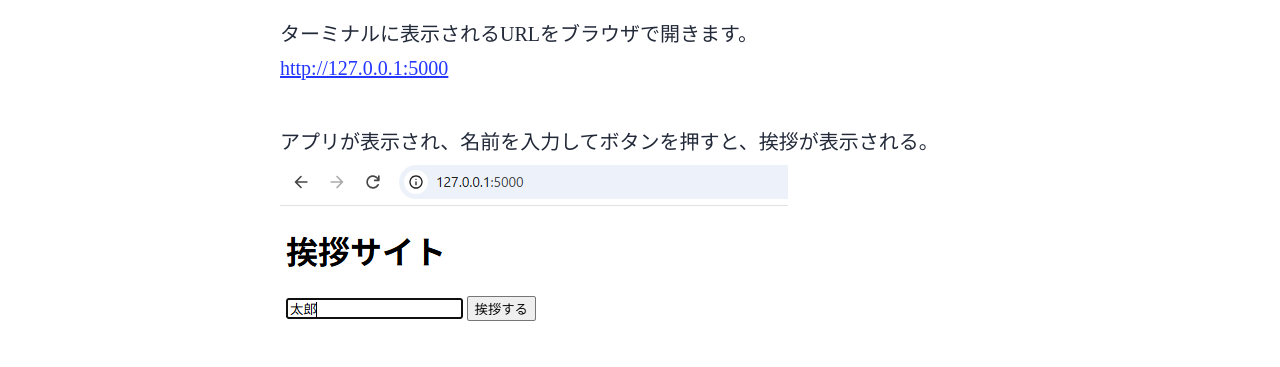
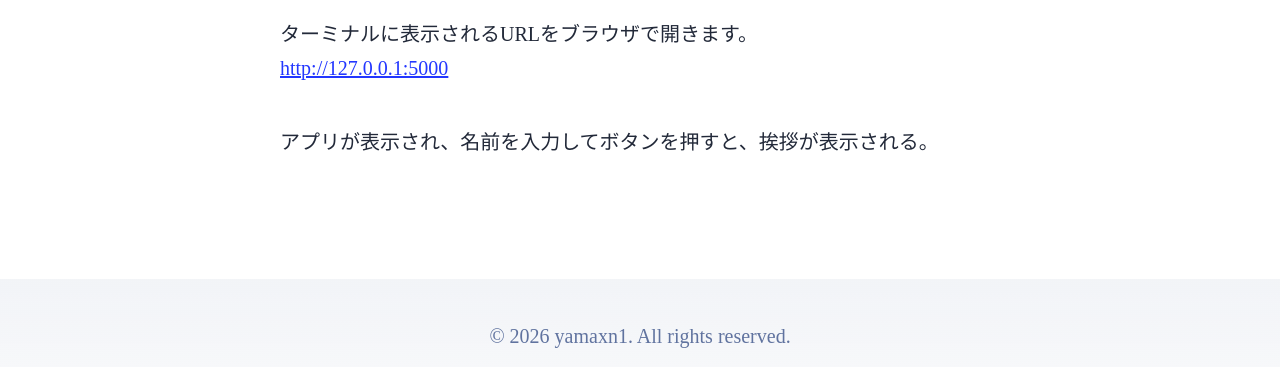
Before and after one commit to yamaxn1/my-blog, an Astro site: page /blog/5_flask in a window 1280 px wide. Shown: the part 4811-5178 px from the top of the page. Built offline with nearby package versions, Linux system fonts and the light colour scheme; Astro itself is replaced by a stand-in of ours.

Commit message:
Modify Flask page

```diff
--- a/src/content/blog/5_Flask.md
+++ b/src/content/blog/5_Flask.md
@@ -105,5 +105,3 @@ python app.py
 http://127.0.0.1:5000
 
 アプリが表示され、名前を入力してボタンを押すと、挨拶が表示される。
-![画像](/images/05_Flask/4.png)
-![画像](/images/05_Flask/5.png)
```
Also changed, not shown: public/images/05_Flask/4.png (deleted), public/images/05_Flask/5.png (deleted).
